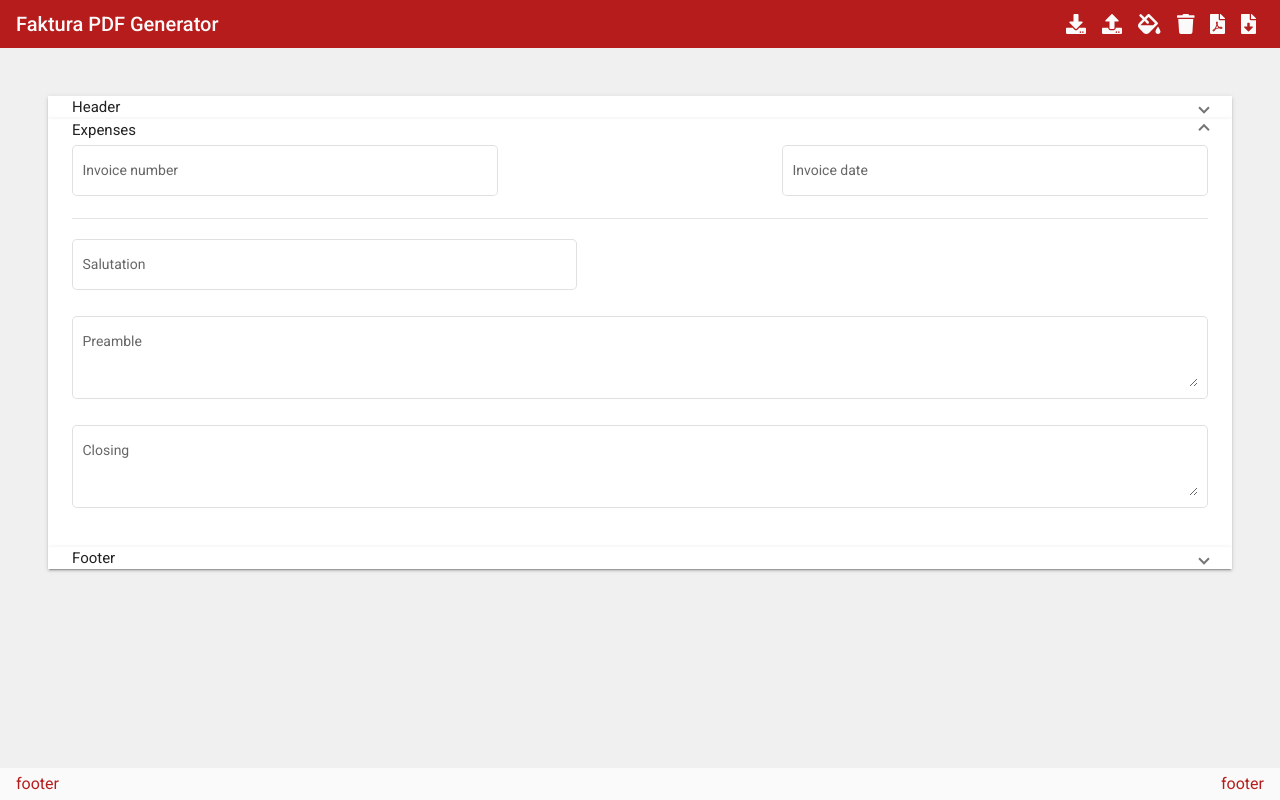
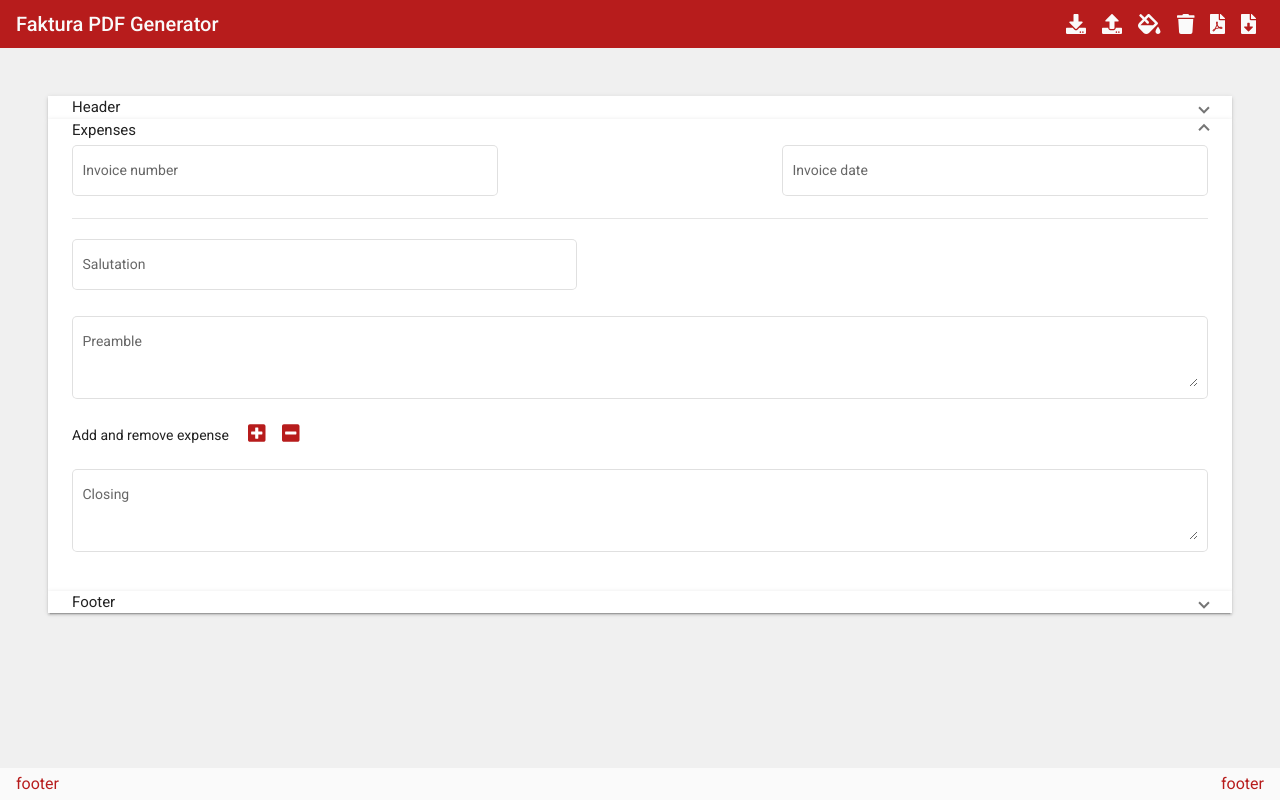
Before and after one commit to hansdereber/invoice-pdfgen, an Angular app in the folder client/: page / in a window 1280 px wide. Built offline with nearby package versions, Linux system fonts and the light colour scheme.

Commit message:
convert frontend work item model to service api format

```diff
--- a/client/src/app/controls/work-item/work-item.component.css
+++ b/client/src/app/controls/work-item/work-item.component.css
@@ -0,0 +1,3 @@
+#workItemRow {
+
+}
--- a/client/src/app/controls/work-item/work-item.component.html
+++ b/client/src/app/controls/work-item/work-item.component.html
@@ -1,4 +1,4 @@
-<div class="d-flex my-n3">
+<div class="d-flex mb-n3" id="workItemRow">
   <div class="flex-fill w-50">
     <mat-form-field class="w-100" appearance="outline">
       <mat-label>Work item title</mat-label>
--- a/client/src/app/faktura.service.ts
+++ b/client/src/app/faktura.service.ts
@@ -59,7 +59,7 @@ export class FakturaService {
     formData.append('bank_name', this.bankName.value);
     formData.append('bank_iban', this.iban.value);
     formData.append('bank_bic', this.bic.value);
-    console.log(this.workItems.value);
+    formData.append('expenses', FakturaService.serializeExpenses(this.workItems.value));
 
     return this.httpClient.request('POST', this.serviceUrl, {responseType: 'blob', body: formData});
   }
@@ -128,4 +128,12 @@ export class FakturaService {
 
     this.workItems = new BehaviorSubject<Array<BehaviorSubject<WorkItem>>>([]);
   }
+
+  private static serializeExpenses(arr: Array<BehaviorSubject<WorkItem>>): string {
+    return arr.map(subject => subject.value)
+      .map(item => {
+        return "\\hourrow{" + item.title + "}{" + item.hours + "}{" + item.rate + "}"
+      })
+      .reduce((prev, curr) => prev + "\n" + curr, "\\feetype{Service}");
+  }
 }
--- a/client/src/app/forms/body/body.component.html
+++ b/client/src/app/forms/body/body.component.html
@@ -45,7 +45,7 @@
 
   <app-expenses></app-expenses>
 
-  <mat-form-field class="w-100 " appearance="outline">
+  <mat-form-field class="w-100 pt-3" appearance="outline">
     <mat-label>Closing</mat-label>
     <textarea matInput [(ngModel)]="closing">
     </textarea>
--- a/client/src/app/forms/expenses/expenses.component.css
+++ b/client/src/app/forms/expenses/expenses.component.css
@@ -1,8 +1,5 @@
-button {
-  border-width: 0px;
-  border-color: rgb(0,0,0);
+fa-icon {
+  color: #b71c1c;
+  height: 3em;
+  font: 400 20px Roboto, "Helvetica Neue", sans-serif;
 }
-
-button:focus {
-  outline: 0px;
-}
--- a/client/src/app/forms/expenses/expenses.component.html
+++ b/client/src/app/forms/expenses/expenses.component.html
@@ -1 +1,6 @@
+<div class="pb-1">
+  Add and remove expense
+  <fa-icon class="pl-3" [icon]="faPlusSquare" (click)="pushWorkItem()"></fa-icon>
+  <fa-icon class="pl-3" [icon]="faMinusSquare" (click)="popWorkItem()"></fa-icon>
+</div>
 <app-work-item *ngFor="let workItem of workItems" [workItem]="workItem"></app-work-item>
--- a/client/src/app/forms/expenses/expenses.component.ts
+++ b/client/src/app/forms/expenses/expenses.component.ts
@@ -1,6 +1,7 @@
 import {Component, OnInit} from '@angular/core';
 import {FakturaService} from "../../faktura.service";
 import {BehaviorSubject} from "rxjs";
+import {faMinusSquare, faPlusSquare} from "@fortawesome/free-solid-svg-icons";
 
 export interface WorkItem {
   title: string;
@@ -15,6 +16,8 @@ export interface WorkItem {
 })
 
 export class ExpensesComponent implements OnInit {
+  faPlusSquare = faPlusSquare;
+  faMinusSquare = faMinusSquare;
 
   constructor(private fakturaService: FakturaService) {
   }
@@ -26,4 +29,20 @@ export class ExpensesComponent implements OnInit {
   get workItems(): Array<BehaviorSubject<WorkItem>> {
     return this.fakturaService.workItems.value;
   }
+
+  pushWorkItem() {
+    const workItems = this.fakturaService.workItems.value;
+    workItems.push(new BehaviorSubject<WorkItem>({
+      hours: undefined,
+      rate: undefined,
+      title: undefined
+    }));
+    this.fakturaService.workItems.next(workItems);
+  }
+
+  popWorkItem() {
+    const workItems = this.fakturaService.workItems.value;
+    workItems.pop();
+    this.fakturaService.workItems.next(workItems);
+  }
 }
```
